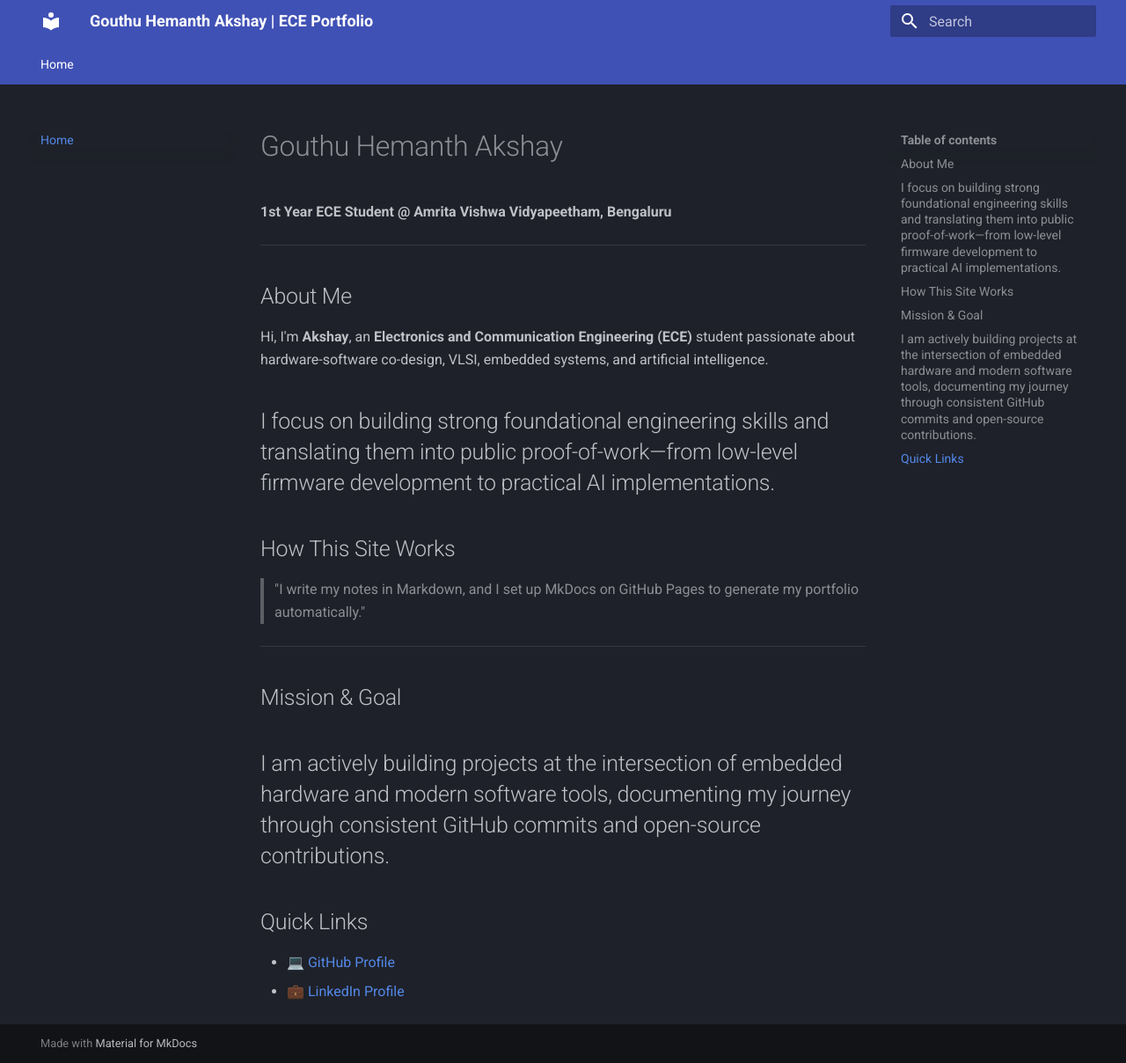
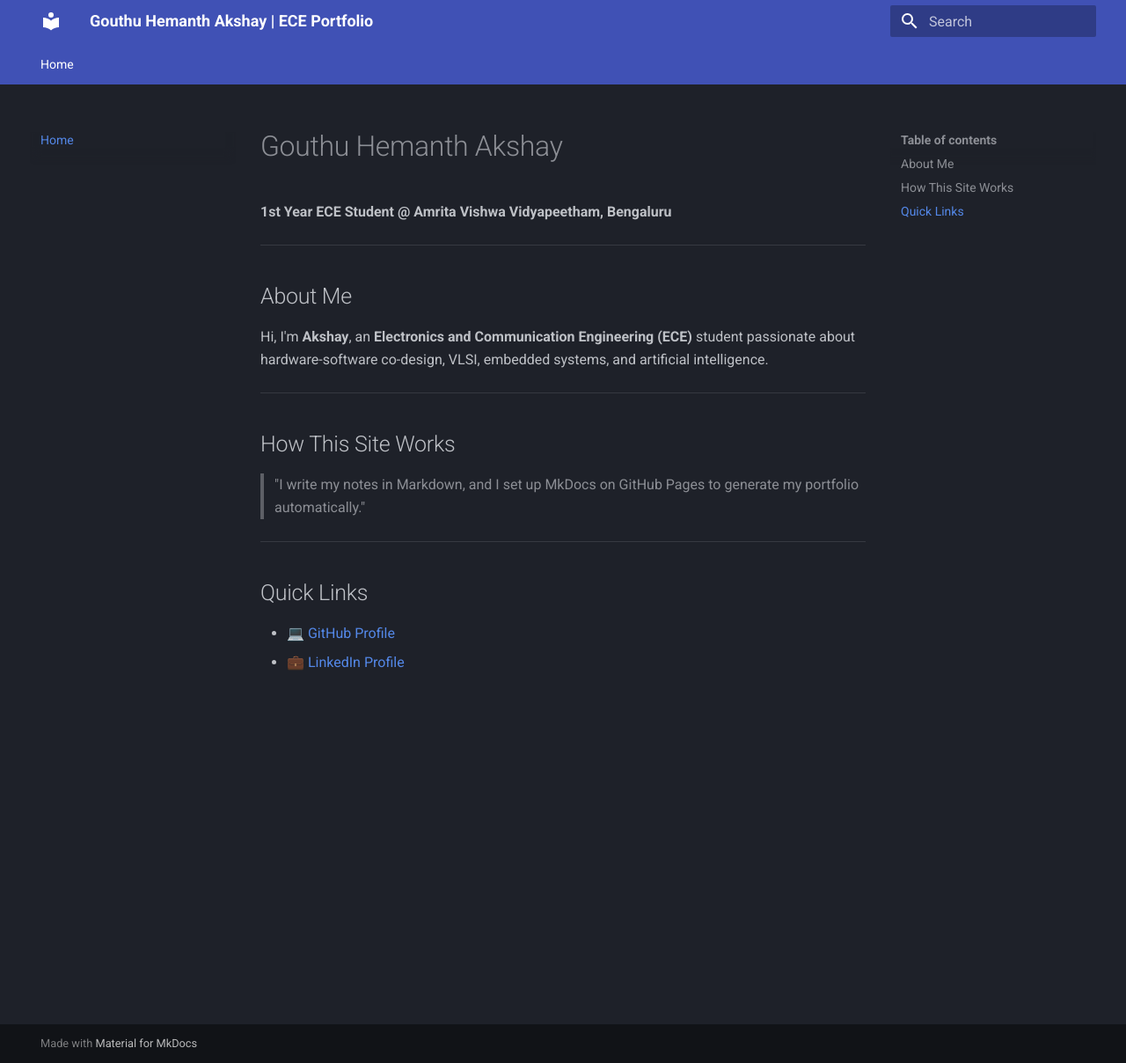
Before and after one commit to GHemanthAkshay/GHemanthAkshay.github.io, an MkDocs documentation site: the page built from docs/index.md, in a window 1280 px wide and 1208 px high. Shown: the whole window at 88% size. Built offline with MkDocs 1.6.1 and Material for MkDocs 9.7.7, drawn with Linux system fonts in a browser that asks for light colours.

Commit message:
Update index.md

```diff
--- a/docs/index.md
+++ b/docs/index.md
@@ -7,17 +7,12 @@
 ## About Me
 Hi, I'm **Akshay**, an **Electronics and Communication Engineering (ECE)** student passionate about hardware-software co-design, VLSI, embedded systems, and artificial intelligence.
 
-I focus on building strong foundational engineering skills and translating them into public proof-of-work—from low-level firmware development to practical AI implementations.
 ---
 
 ## How This Site Works
 > "I write my notes in Markdown, and I set up MkDocs on GitHub Pages to generate my portfolio automatically."
 
 ---
-## Mission & Goal
-
-I am actively building projects at the intersection of embedded hardware and modern software tools, documenting my journey through consistent GitHub commits and open-source contributions.
----
 
 ## Quick Links
 * 💻 [GitHub Profile](https://github.com/GHemanthAkshay)
```
